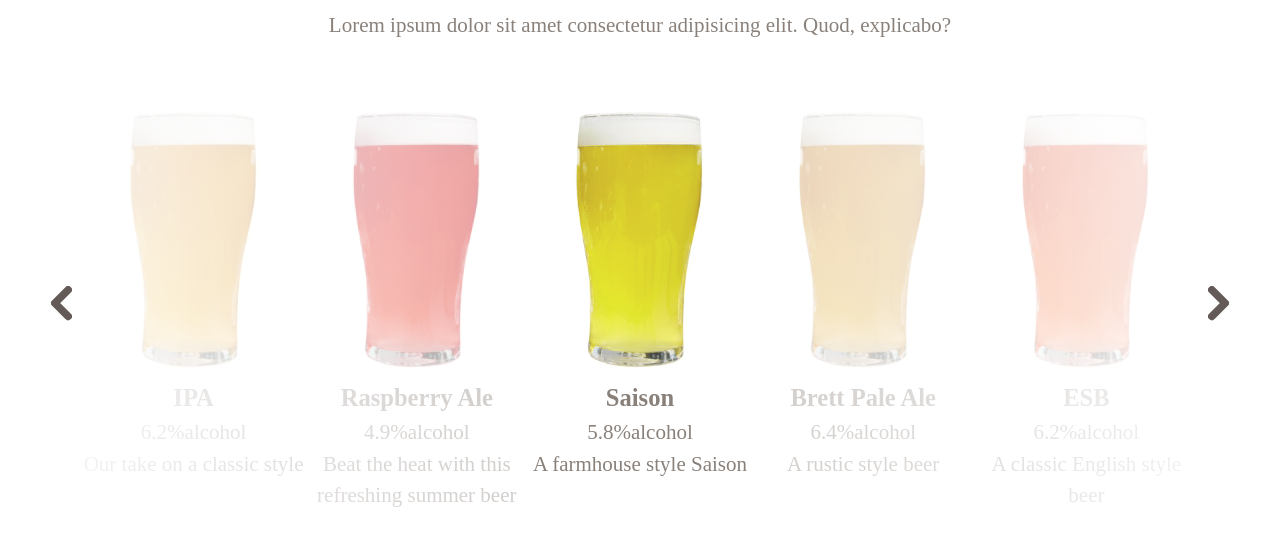
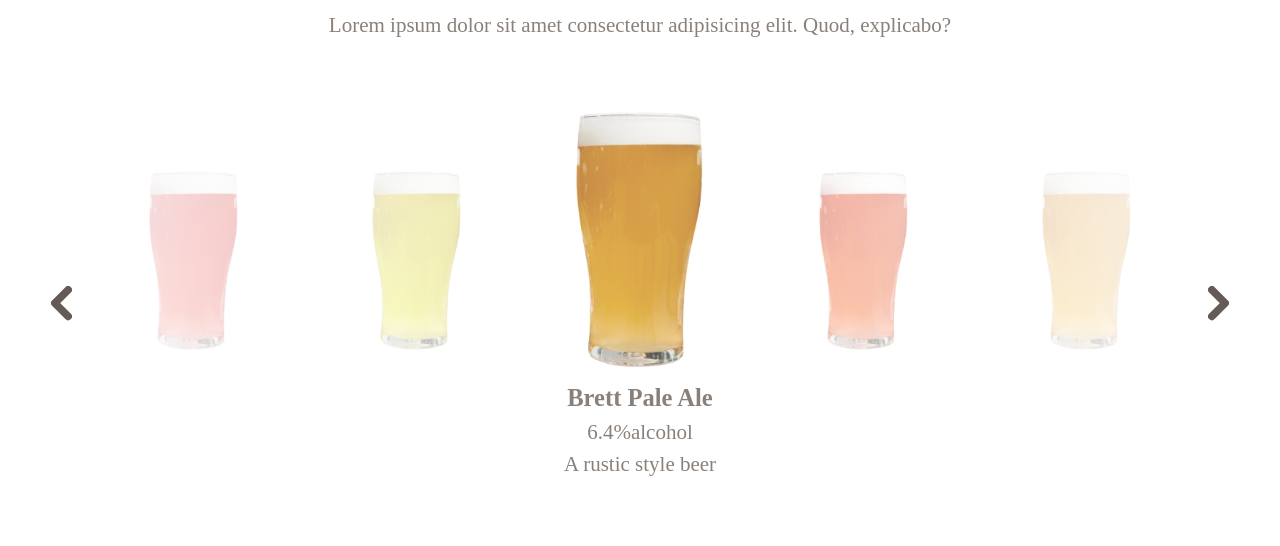
Before and after one commit to baxishrey/BreweryWebsite, a plain HTML site: page index.html in a window 1280 px wide. Both pictures are taken after a click on the button 61 px from the left and 979 px from the top of the page. Shown: the part 671-1217 px from the top of the page. Drawn offline with Linux system fonts and the light colour scheme; a web font is replaced by a local one.

Commit message:
carousel javascript

```diff
--- /dev/null
+++ b/carousel.js
@@ -0,0 +1,55 @@
+const carousel = document.querySelector('.grid-carousel');
+const slides = carousel.querySelectorAll('.grid-carousel__item');
+const leftButton = carousel.querySelector('.js-left');
+const rightButton = carousel.querySelector('.js-right');
+
+const getOrder = (elem) => {
+    const styles = getComputedStyle(elem);
+    const orderValue = styles.order;
+    const order = parseInt(orderValue);
+    return order;
+}
+
+const featuredItem = slide => {
+    if(order == 3) {
+        slide.classList.add('featured');
+    } else {
+        slide.classList.remove('featured');
+    }
+}
+
+const moveRight = _ => {
+    slides.forEach(function(slide) {
+        order = getOrder(slide);
+
+        if(order < slides.length) {
+            slide.style.order = order += 1;
+        } else {
+            slide.style.order = 1;
+        }
+
+        featuredItem(slide);
+    });
+}
+
+const moveLeft = _ => {
+    slides.forEach(function(slide) {
+        order = getOrder(slide);
+
+        if(order > 1) {
+            slide.style.order = order -= 1;
+        } else {
+            slide.style.order = slides.length;
+        }
+
+        featuredItem(slide);
+    });
+}
+
+rightButton.addEventListener('click', _=> {
+    moveRight();
+})
+
+leftButton.addEventListener('click', _ => {
+    moveLeft();
+})
--- a/index.html
+++ b/index.html
@@ -195,6 +195,8 @@
         <p>copyright 2018</p>
         <p>Designed by Shrey Baxi</p>
     </footer>
+
+    <script src="carousel.js"></script>
 </body>
 
 </html>
--- a/scss/abstracts/_mixins.scss
+++ b/scss/abstracts/_mixins.scss
@@ -0,0 +1,7 @@
+@mixin applyOrder($number) {
+    @for $i from 1 through $number {
+        &:nth-of-type(#{$i}) {
+            order: #{$i};
+        }
+    }
+}
--- a/scss/layout/_beer.scss
+++ b/scss/layout/_beer.scss
@@ -10,9 +10,29 @@
     margin: 3em auto;
     position: relative;
 
+    &__item {
+        @include applyOrder(5);
+        transform: scale(.7);
+
+        &.featured {
+            transform: scale(1);
+        }
+    }
+
+    &__caption {
+        opacity: 0;
+    }
+
+    &__item.featured &__caption {
+        opacity: 1;
+    }
+
     &__button {
         all: unset;
         padding: 0.5em;
+        &:last-of-type {
+            order:99;
+        }
     }
 
     &::before,
@@ -24,6 +44,7 @@
         bottom: 0;
         left: 0;
         right: 0;
+        z-index: 9;
     }
 
     &::before {
--- a/scss/main.scss
+++ b/scss/main.scss
@@ -1,5 +1,6 @@
 @import 'abstracts/colors';
 @import 'abstracts/typography';
+@import 'abstracts/mixins';
 
 @import 'base/typography';
 
```
Also changed, not shown: css/main.css, 1 other file.
